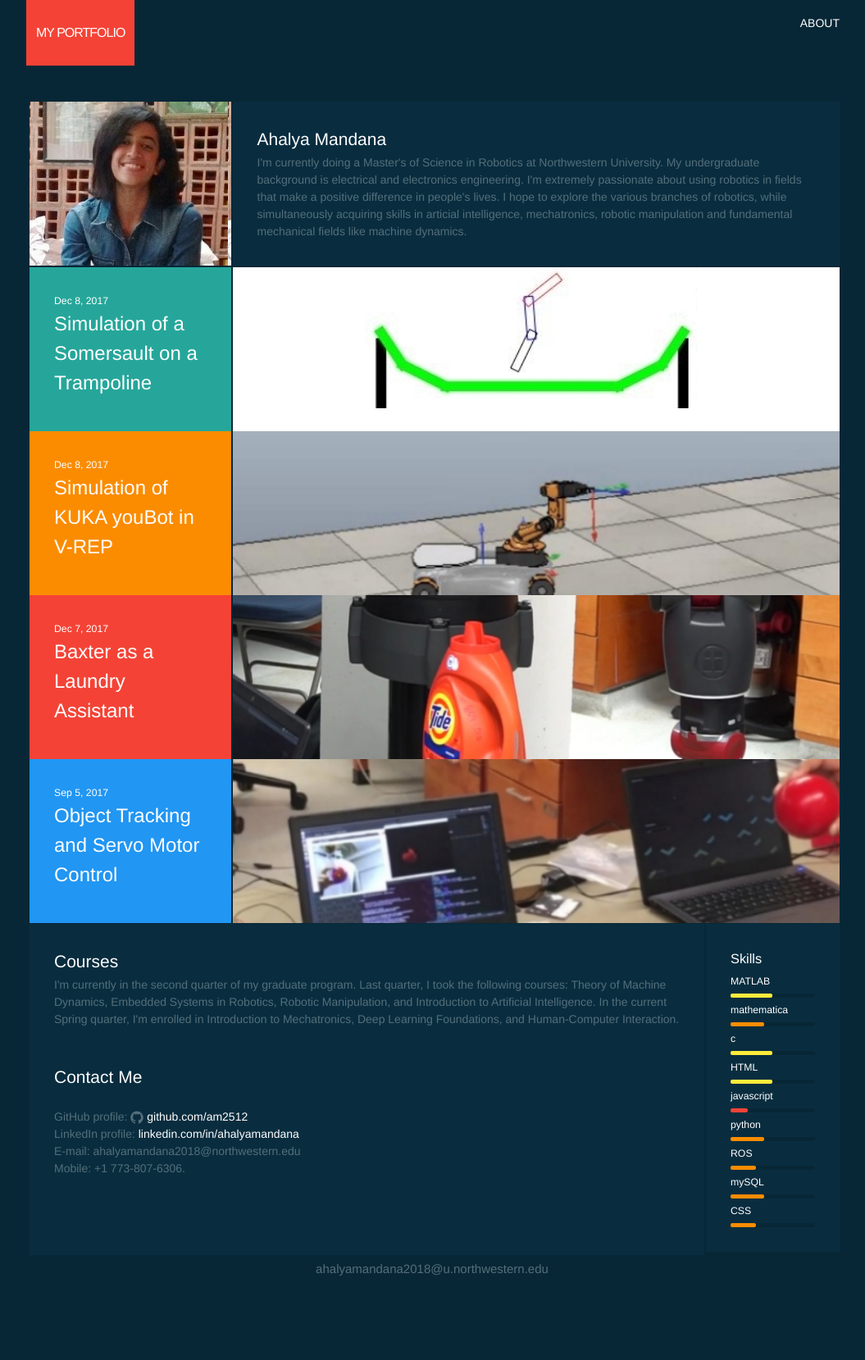
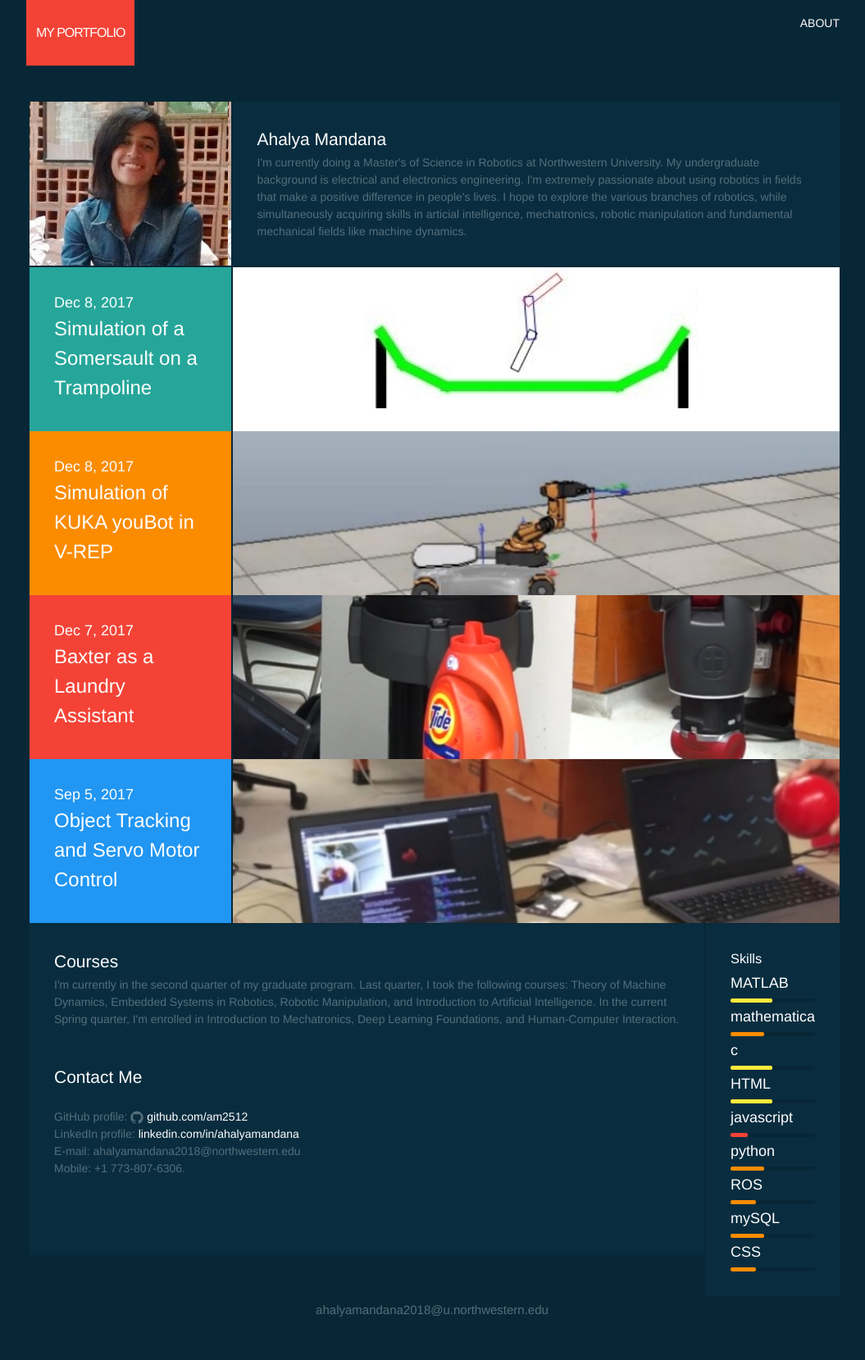
Before and after one commit to am2512/am2512.github.io, a Jekyll site: the page built from index.html, in a window 1280 px wide. Shown: the whole page at 82% size, without its empty margins (112-1167 px from the left). Built offline with Jekyll 4.4.1, drawn with Linux system fonts in a browser that asks for light colours; before the commit the page ends 1610 px from its top, so only the background shows below that.

```diff
--- a/_posts/2017-09-04-project4.markdown
+++ b/_posts/2017-09-04-project4.markdown
@@ -2,7 +2,7 @@
 layout: post
 title:  "Simulation of KUKA youBot in V-REP"
 color:  orange
-height:  2
+height:  1
 date:   2017-12-08 11:31:49 +0200
 categories: jekyll update
 ---
@@ -19,6 +19,3 @@ Skills involved in the project:
 
     </ul>
 <br>
-
-<iframe src="https://player.vimeo.com/video/246549829" width="640" height="360" frameborder="0" webkitallowfullscreen mozallowfullscreen allowfullscreen></iframe>
-<p><a href="https://vimeo.com/246549829">Baxter Research Robot Threading/Unthreading a Lid</a> from <a href="https://vimeo.com/numsr">MSR at Northwestern</a> on <a href="https://vimeo.com">Vimeo</a>.</p>
--- a/_sass/_layout.scss
+++ b/_sass/_layout.scss
@@ -257,7 +257,7 @@
 }
 
 .post-meta {
-    font-size: $small-font-size;
+    font-size: 18px;
     color: $grey-color;
 }
 
```
